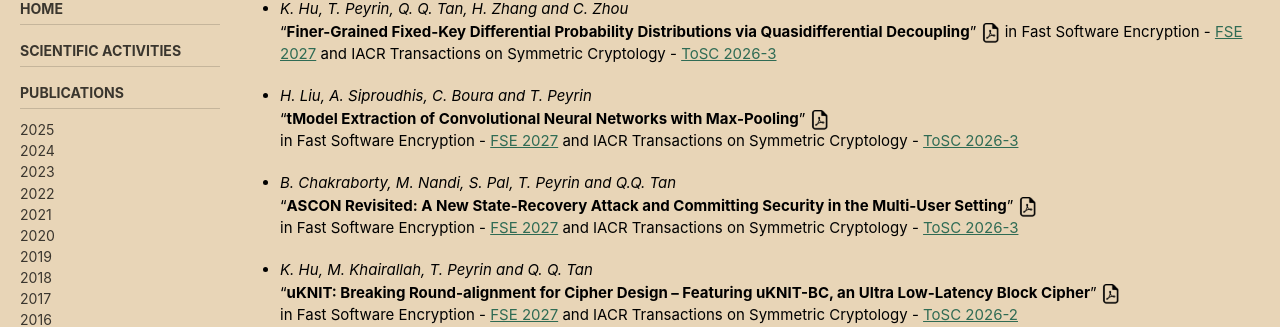
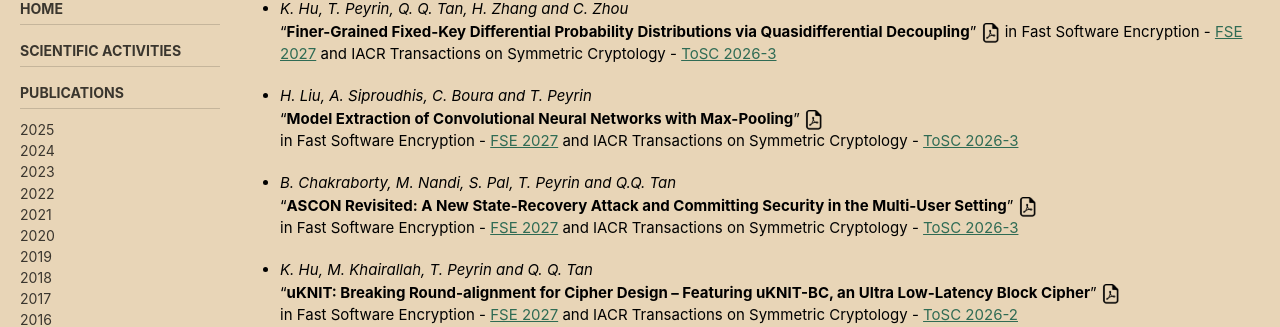
Before and after one commit to thomaspeyrin/web, a Jekyll site: the page built from publications.md, in a window 1280 px wide and 900 px high, scrolled down 344 px. Shown: the part 151-478 px from the top of the window. Built offline with Jekyll 4.4.1, drawn with Linux system fonts in a browser that asks for light colours; cached includes are drawn as plain includes; nearby versions of some CDN libraries; our own code applies the rules of GitHub Pages for plain Markdown files.

Commit message:
Correct title of a publication in publications.md

```diff
--- a/publications.md
+++ b/publications.md
@@ -31,7 +31,7 @@ in Advances in Cryptology - [EUROCRYPT 2026](https://eurocrypt.iacr.org/2026/)
 in Fast Software Encryption - [FSE 2027](https://fse.iacr.org/2027/) and IACR Transactions on Symmetric Cryptology - [ToSC 2026-3](http://tosc.iacr.org/index.php/ToSC/issue/archive)
 
 - *H. Liu, A. Siproudhis, C. Boura and T. Peyrin*
-"**tModel Extraction of Convolutional Neural Networks with Max-Pooling**"  [![](https://thomaspeyrin.github.io/web/assets/images/pdf_icon_small.png "article")](https://eprint.iacr.org/2026/464)
+"**Model Extraction of Convolutional Neural Networks with Max-Pooling**"  [![](https://thomaspeyrin.github.io/web/assets/images/pdf_icon_small.png "article")](https://eprint.iacr.org/2026/464)
 in Fast Software Encryption - [FSE 2027](https://fse.iacr.org/2027/) and IACR Transactions on Symmetric Cryptology - [ToSC 2026-3](http://tosc.iacr.org/index.php/ToSC/issue/archive)
 
 - *B. Chakraborty, M. Nandi, S. Pal, T. Peyrin and Q.Q. Tan*
```
